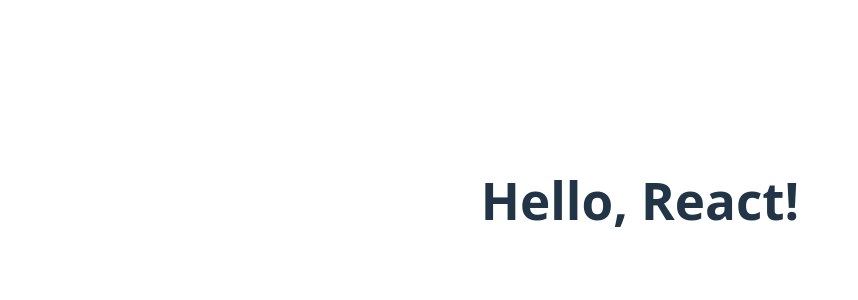
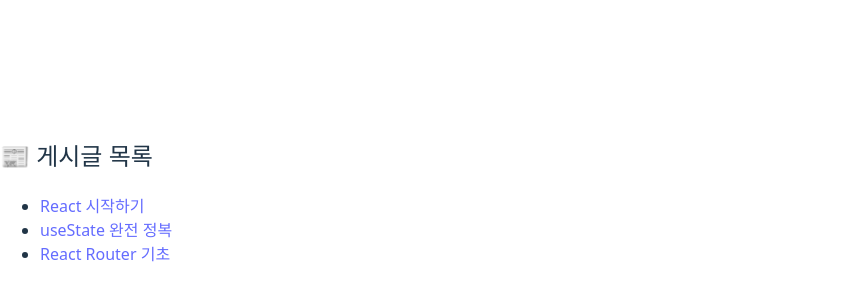
Before and after one commit to heroyooi/react-app, a React (Vite) app: page /posts in a window 1280 px wide. Shown: the part 200-500 px from the top of the page, without its empty margins (0-858 px from the left). Built offline with nearby package versions, Linux system fonts and the light colour scheme.

Commit message:
4-2. 동적 라우팅과 상세 페이지 구성 - 과제

```diff
--- a/package.json
+++ b/package.json
@@ -11,7 +11,8 @@
   },
   "dependencies": {
     "react": "^19.1.0",
-    "react-dom": "^19.1.0"
+    "react-dom": "^19.1.0",
+    "react-router-dom": "^7.6.3"
   },
   "devDependencies": {
     "@eslint/js": "^9.30.1",
--- a/src/App.jsx
+++ b/src/App.jsx
@@ -1,7 +1,16 @@
-import './App.css';
+import { BrowserRouter, Routes, Route } from 'react-router-dom';
+import PostList from './pages/PostList';
+import PostDetail from './pages/PostDetail';
 
 function App() {
-  return <h1>Hello, React!</h1>;
+  return (
+    <BrowserRouter>
+      <Routes>
+        <Route path='/posts' element={<PostList />} />
+        <Route path='/posts/:id' element={<PostDetail />} />
+      </Routes>
+    </BrowserRouter>
+  );
 }
 
 export default App;
--- /dev/null
+++ b/src/pages/PostDetail.jsx
@@ -0,0 +1,14 @@
+import { useParams } from 'react-router-dom';
+
+function PostDetail() {
+  const { id } = useParams();
+
+  return (
+    <div>
+      <h2>📝 게시글 상세 페이지</h2>
+      <p>게시글 ID: {id}</p>
+    </div>
+  );
+}
+
+export default PostDetail;
--- /dev/null
+++ b/src/pages/PostList.jsx
@@ -0,0 +1,24 @@
+import { Link } from 'react-router-dom';
+
+const posts = [
+  { id: '1', title: 'React 시작하기' },
+  { id: '2', title: 'useState 완전 정복' },
+  { id: '3', title: 'React Router 기초' },
+];
+
+function PostList() {
+  return (
+    <div>
+      <h2>📰 게시글 목록</h2>
+      <ul>
+        {posts.map((post) => (
+          <li key={post.id}>
+            <Link to={`/posts/${post.id}`}>{post.title}</Link>
+          </li>
+        ))}
+      </ul>
+    </div>
+  );
+}
+
+export default PostList;
```
Also changed, not shown: 1 other file (tests, documents, lock files or other folders).
